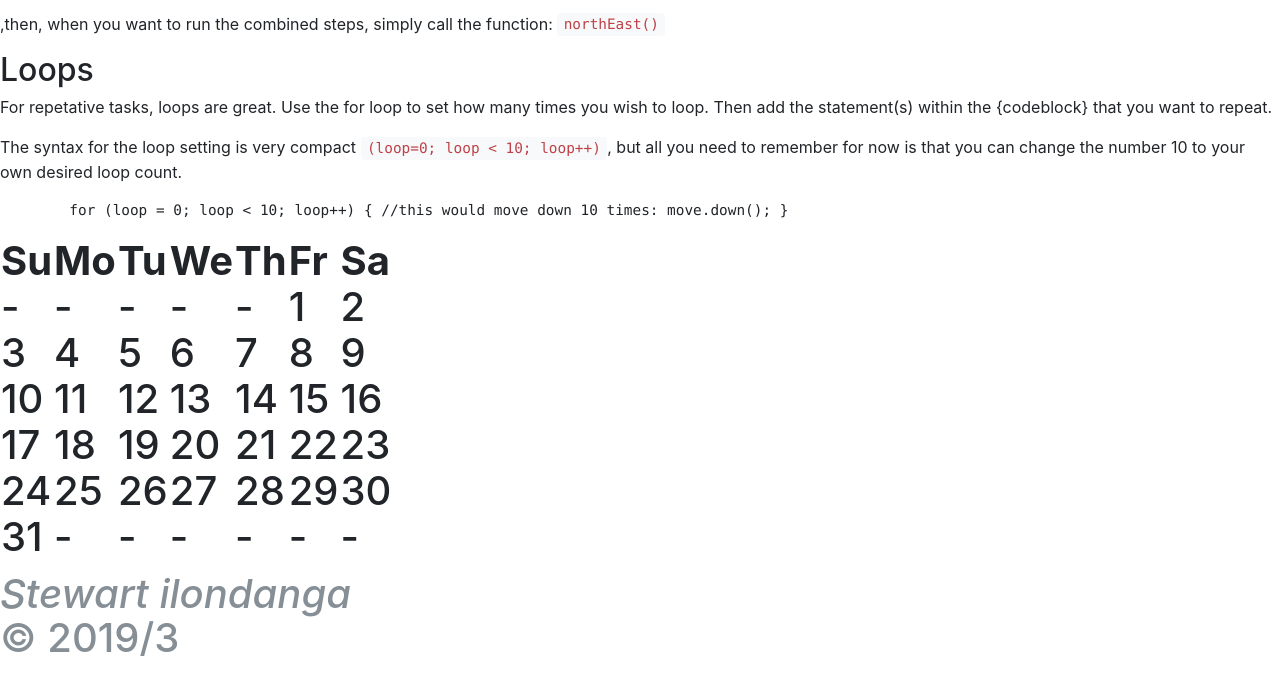
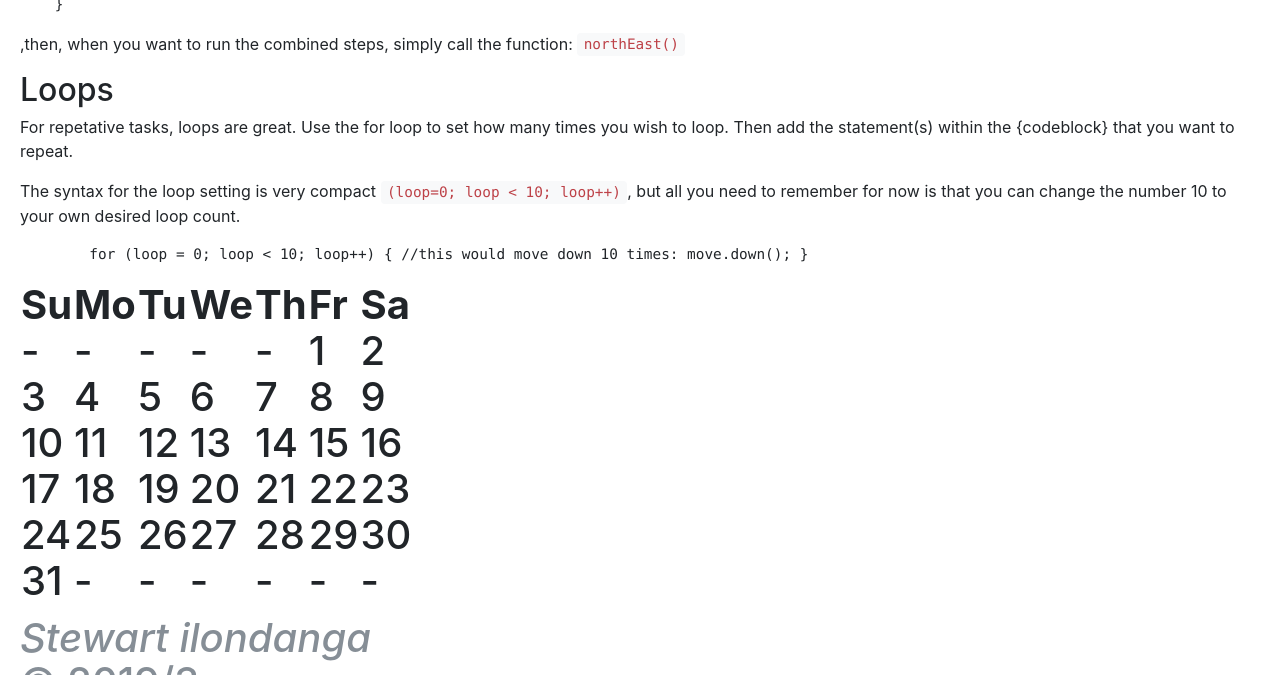
Before and after one commit to stewilondanga/functionforloop-demo, a plain HTML site: page index.html in a window 1280 px wide. Shown: the part 855-1530 px from the top of the page. Drawn offline with nearby package versions, Linux system fonts and the light colour scheme.

Commit message:
add css/styles.css

```diff
--- a/css/styles.css
+++ b/css/styles.css
@@ -1,3 +1,7 @@
+body {
+  margin: 20px;
+}
+
 /*body {
   text-align: center;
   font-family: courier;
@@ -21,9 +25,6 @@
   height: 1.5em;
 }
 
-body{
-  margin:20px;
-}
 canvas {
   background: url(https://kohlin.net/ruler_bg.png);
   outline:solid 1px black;
```
